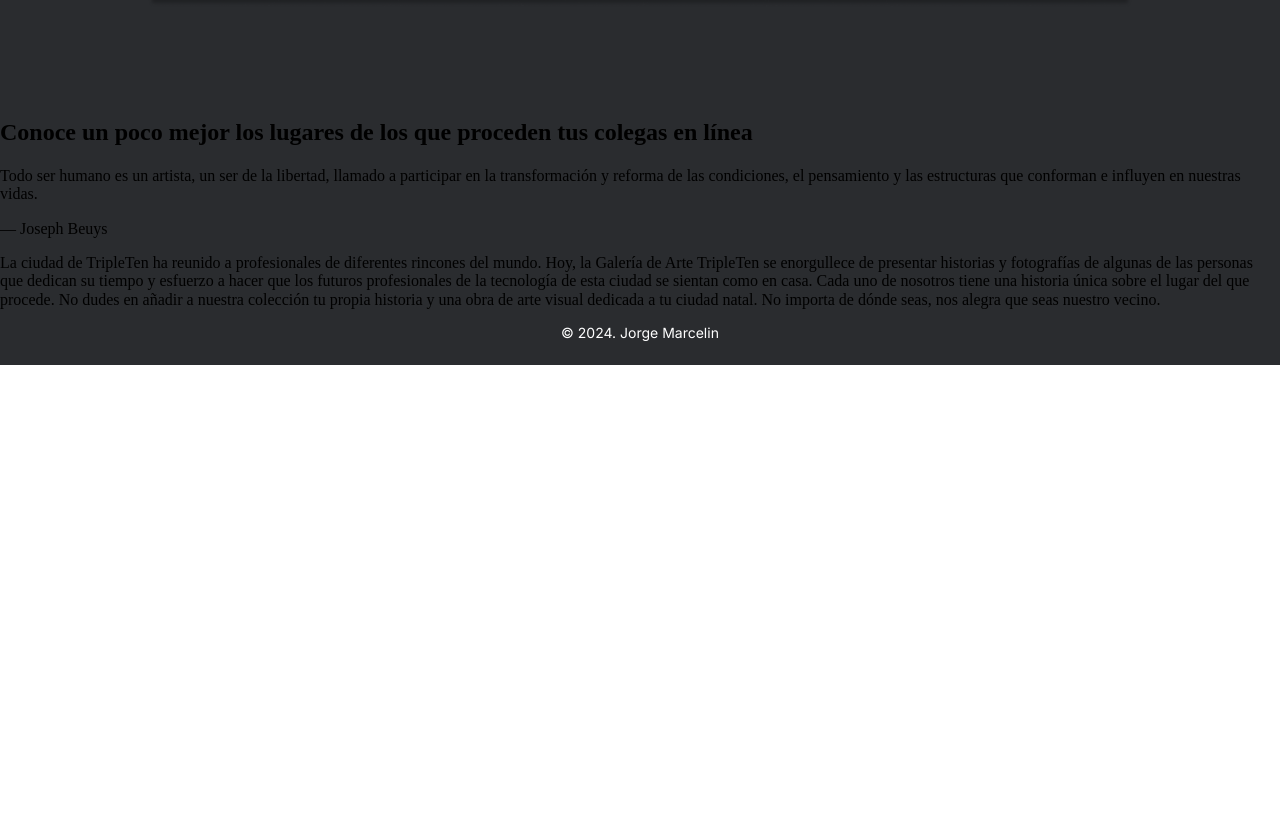
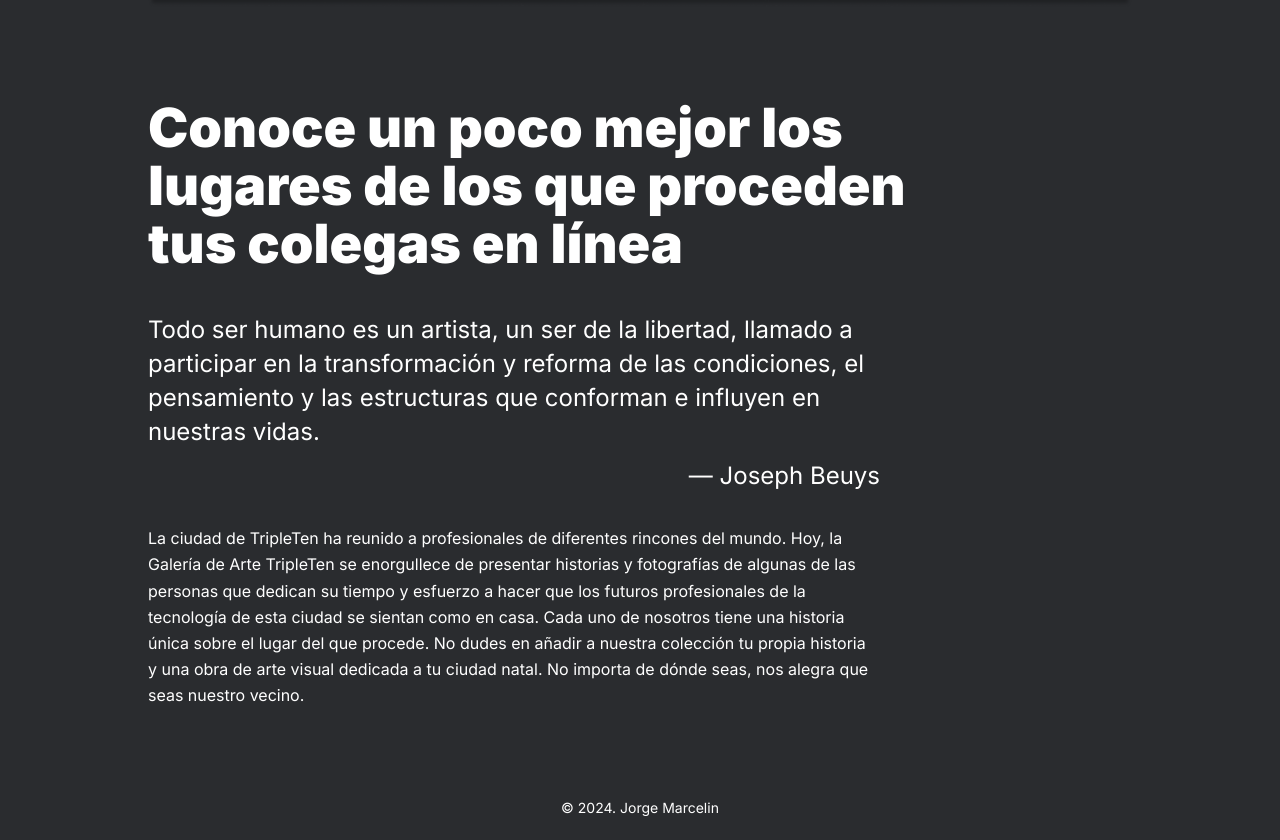
Before and after one commit to Jmarce12/web_project_homeland, a plain HTML site: page index.html in a window 1280 px wide. Shown: the part 1122-1962 px from the top of the page. Before the commit the page ends 1487 px from the top, so only its background shows below. Drawn offline with Linux system fonts and the light colour scheme.

Commit message:
Se corrige el nombre del bloque "intro" en el index.css para que se reflejen los estilos

```diff
--- a/pages/index.css
+++ b/pages/index.css
@@ -2,5 +2,5 @@
 @import url(../vendor/fonts.css);
 @import url(../blocks/page.css);
 @import url(../blocks/header.css);
-@import url(../blocks/content.css);
+@import url(../blocks/intro.css);
 @import url(../blocks/footer.css);
```
